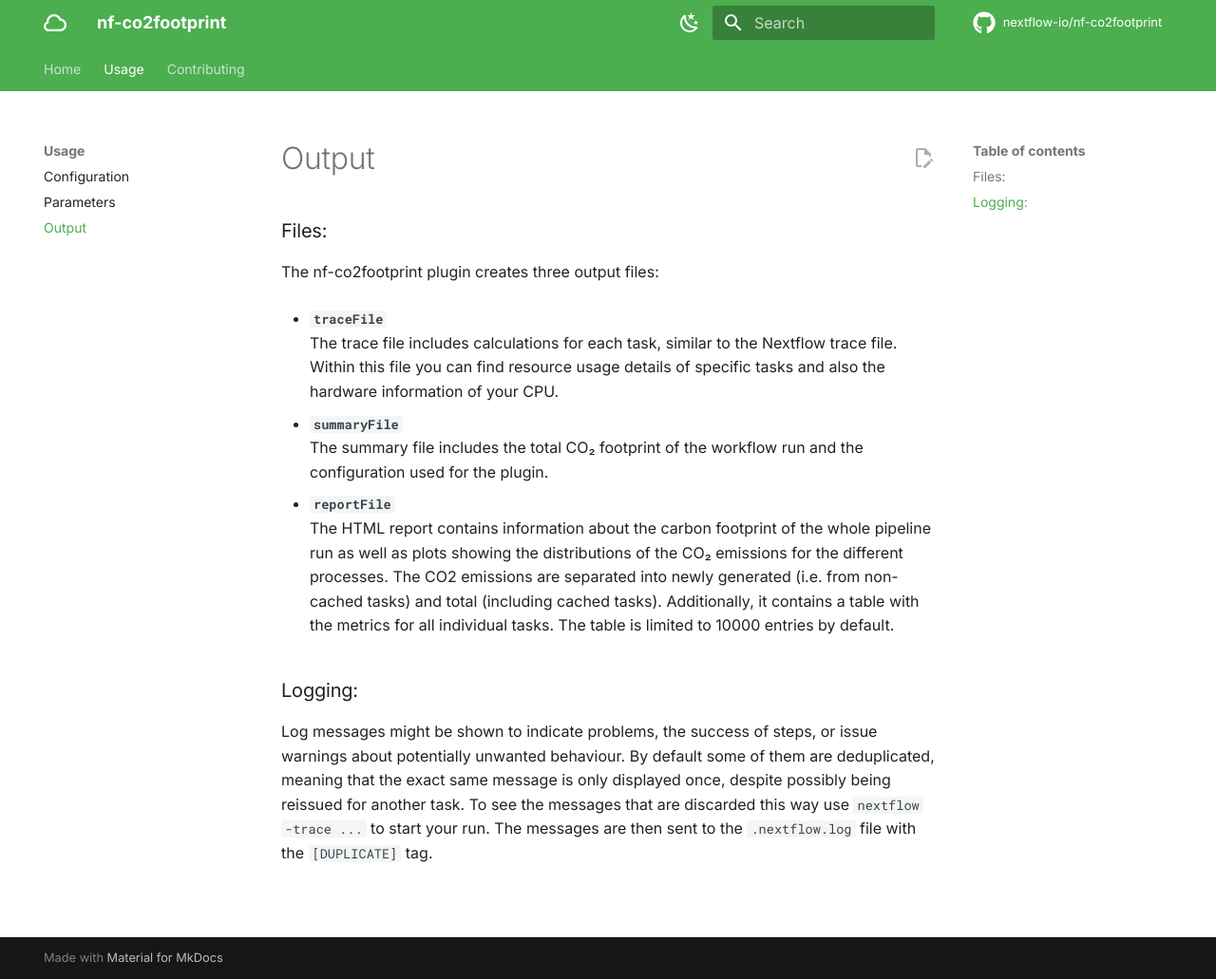
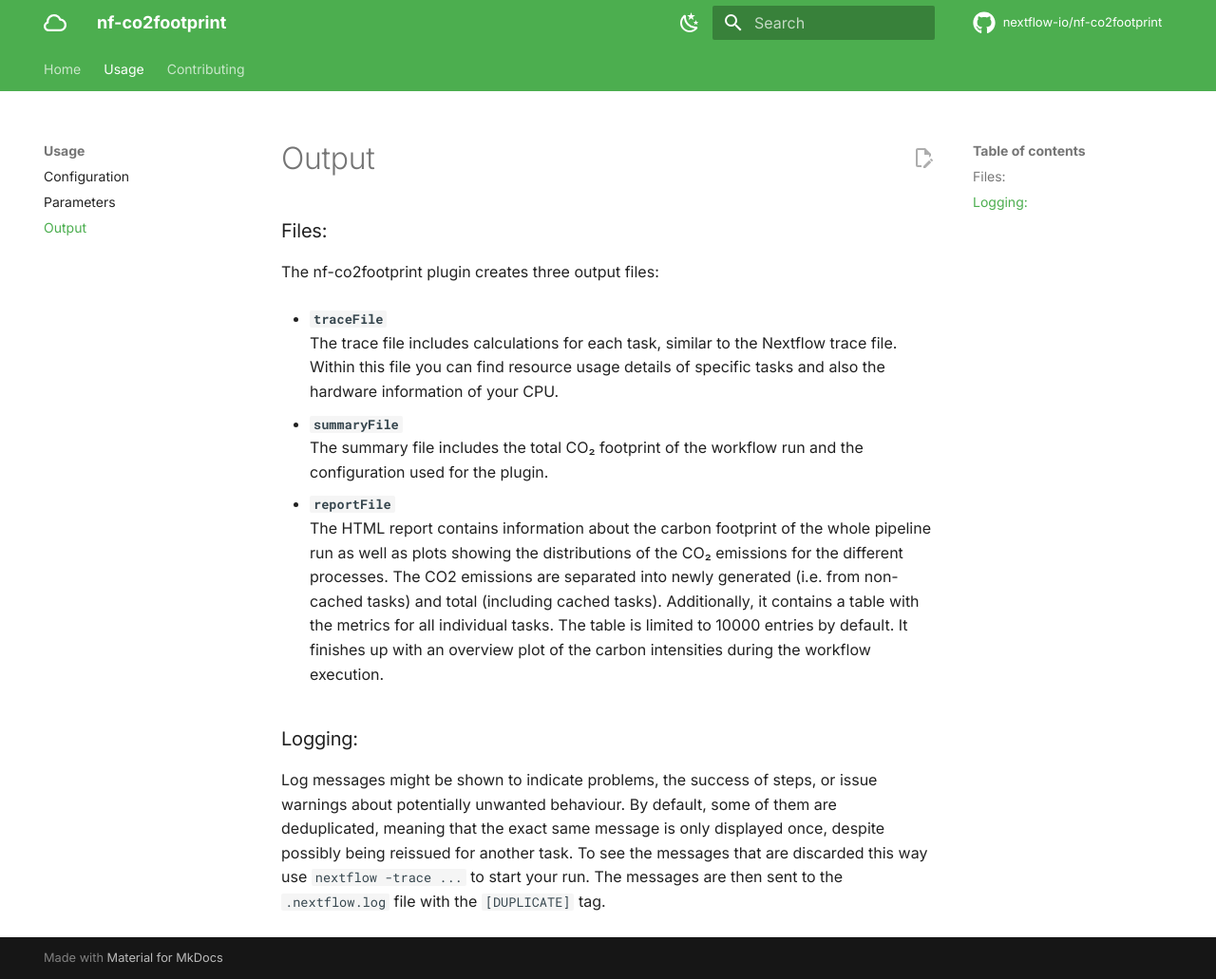
Before and after one commit to nextflow-io/nf-co2footprint, an MkDocs documentation site: the page built from docs/usage/output.md, in a window 1280 px wide and 1031 px high. Shown: the whole window at 95% size. Built offline with MkDocs 1.6.1 and Material for MkDocs 9.7.7, drawn with Linux system fonts in a browser that asks for light colours; comment, search, counter and statistics services are not loaded.

Commit message:
Documentation: Added changes to documentation
Signed-off-by: JosuaCarl <josua.carl@uni-tuebingen.de>

```diff
--- a/docs/usage/output.md
+++ b/docs/usage/output.md
@@ -14,7 +14,7 @@
   The summary file includes the total CO₂ footprint of the workflow run and the configuration used for the plugin.
 
 - **`reportFile`**
-  The HTML report contains information about the carbon footprint of the whole pipeline run as well as plots showing the distributions of the CO₂ emissions for the different processes. The CO2 emissions are separated into newly generated (i.e. from non-cached tasks) and total (including cached tasks). Additionally, it contains a table with the metrics for all individual tasks. The table is limited to 10000 entries by default.
+  The HTML report contains information about the carbon footprint of the whole pipeline run as well as plots showing the distributions of the CO₂ emissions for the different processes. The CO2 emissions are separated into newly generated (i.e. from non-cached tasks) and total (including cached tasks). Additionally, it contains a table with the metrics for all individual tasks. The table is limited to 10000 entries by default. It finishes up with an overview plot of the carbon intensities during the workflow execution.
 
 ### Logging:
-Log messages might be shown to indicate problems, the success of steps, or issue warnings about potentially unwanted behaviour. By default some of them are deduplicated, meaning that the exact same message is only displayed once, despite possibly being reissued for another task. To see the messages that are discarded this way use `nextflow -trace ...` to start your run. The messages are then sent to the `.nextflow.log` file with the `[DUPLICATE]` tag.
+Log messages might be shown to indicate problems, the success of steps, or issue warnings about potentially unwanted behaviour. By default, some of them are deduplicated, meaning that the exact same message is only displayed once, despite possibly being reissued for another task. To see the messages that are discarded this way use `nextflow -trace ...` to start your run. The messages are then sent to the `.nextflow.log` file with the `[DUPLICATE]` tag.
```
